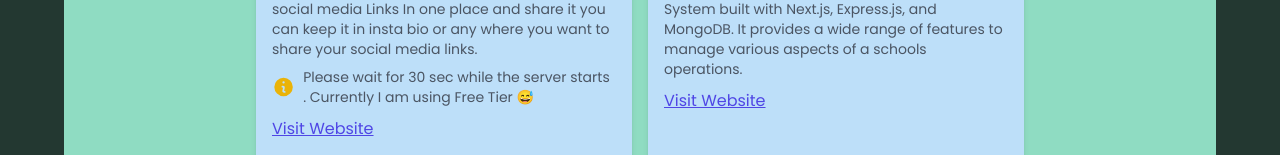
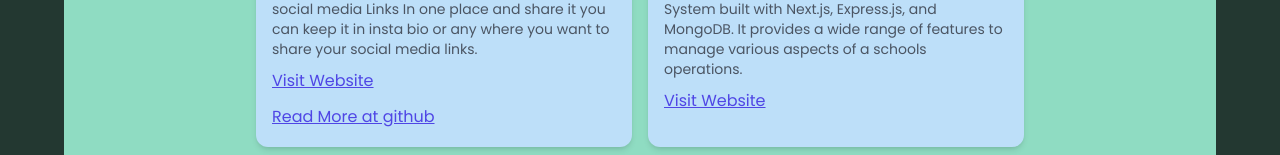
Before and after one commit to surya304/portfolio, a Next.js app: page /projects in a window 1280 px wide. Shown: the part 779-934 px from the top of the page. Built offline with nearby package versions, Linux system fonts and the light colour scheme; a web font is replaced by a local one.

Commit message:
changed URL's

```diff
--- a/pages/projects.js
+++ b/pages/projects.js
@@ -24,7 +24,7 @@ const Projects = () => {
       title: 'TapShort',
       description: 'Created an App Where You Can put all your social media Links In one place and share it you can keep it in insta bio or any where you want to share your social media links.',
       imageUrl: 'https://mybucket4345.s3.us-east-2.amazonaws.com/portfolio/tapshort.png',
-      redirectURL: 'https://github.com/surya304/BioTree',
+      redirectURL: 'https://github.com/surya304/BioTree1',
       websiteurl: 'https://tapshort.onrender.com',
 
     },
@@ -104,10 +104,7 @@ const ProjectCard = ({ project }) => {
       <div className="mt-4">
         <h3 className="text-lg font-semibold text-black">{project.title}</h3>
         <p className="text-sm text-gray-600">{project.description}</p>
-        {project.title == 'TapShort' && <div className="flex items-center mt-2 text-sm text-gray-600">
-          <InformationCircleIcon className="h-10 w-10 text-yellow-500" />
-          <span className="ml-2">Please wait for 30 sec while the server starts . Currently I am using Free Tier 😅</span>
-        </div>}
+
 
         {project.websiteurl && <a href={project.websiteurl} target='blank'  className="text-indigo-600 hover:text-indigo-800 mt-2 inline-block underline">Visit Website</a>}
         <br></br>
```
